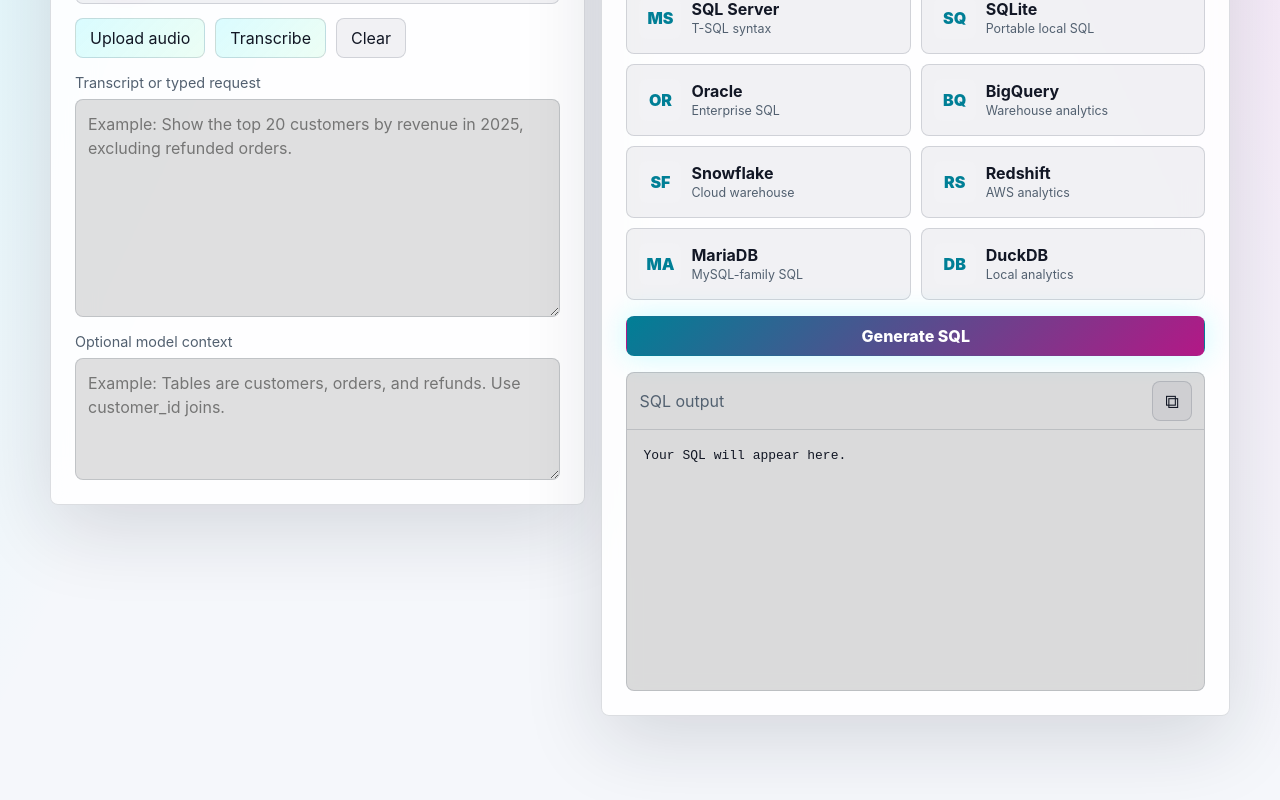
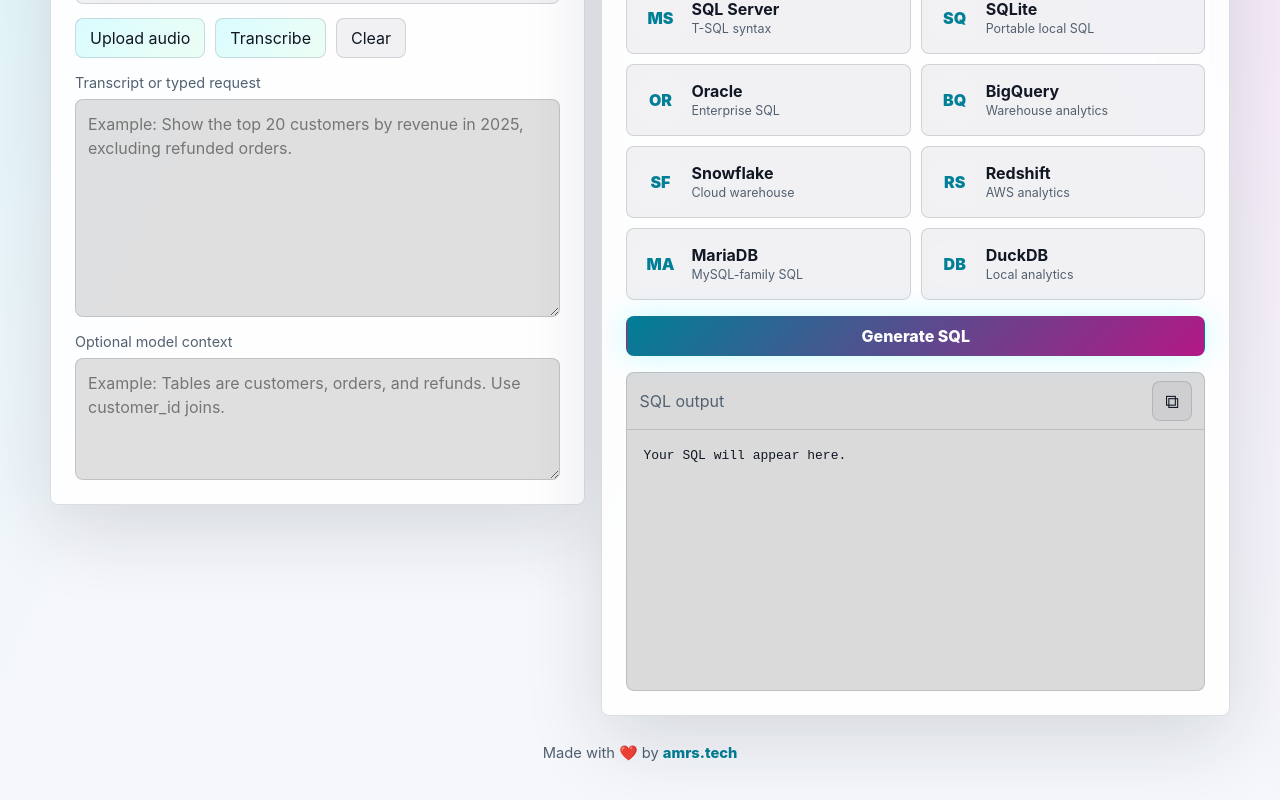
Before and after one commit to amrs-tech/talksyql, a website: page public/index.html in a window 1280 px wide. Shown: the part 707-1507 px from the top of the page. Before the commit the page ends 1465 px from the top, so only its background shows below. Drawn offline with Linux system fonts and the light colour scheme; no server answers.

Commit message:
footer update

```diff
--- a/public/index.html
+++ b/public/index.html
@@ -109,6 +109,11 @@
           </div>
         </section>
       </main>
+
+      <footer class="site-footer">
+        Made with <span aria-label="love">❤️</span> by
+        <a href="https://github.com/amrs-tech" target="_blank" rel="noopener noreferrer">amrs.tech</a>
+      </footer>
     </div>
 
     <dialog id="loginDialog" class="modal">
--- a/public/styles.css
+++ b/public/styles.css
@@ -265,6 +265,23 @@
   grid-template-columns: minmax(0, 0.92fr) minmax(360px, 1.08fr);
   gap: 16px;
   align-items: start;
+}
+
+.site-footer {
+  padding: 28px 0 0;
+  color: var(--muted);
+  font-size: 0.92rem;
+  text-align: center;
+}
+
+.site-footer a {
+  color: var(--cyan);
+  font-weight: 800;
+  text-decoration: none;
+}
+
+.site-footer a:hover {
+  text-decoration: underline;
 }
 
 .panel,
```
